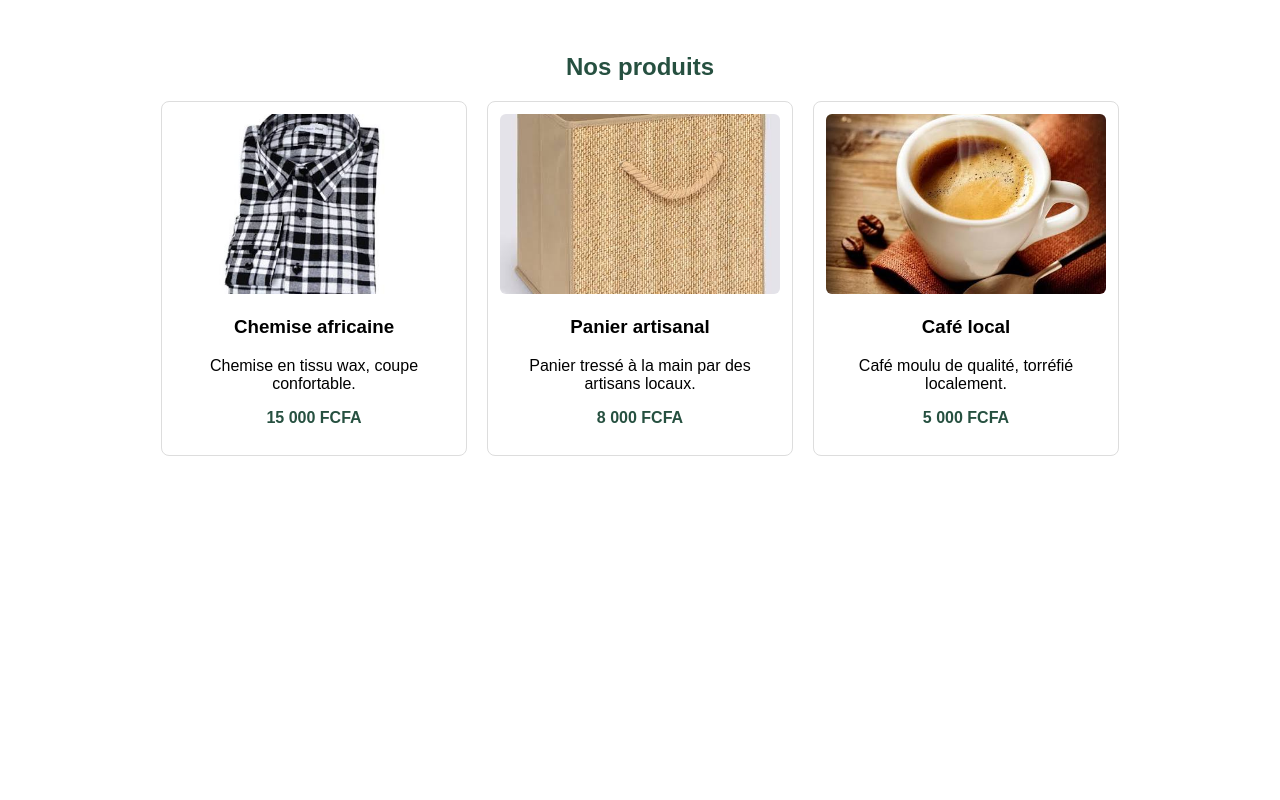
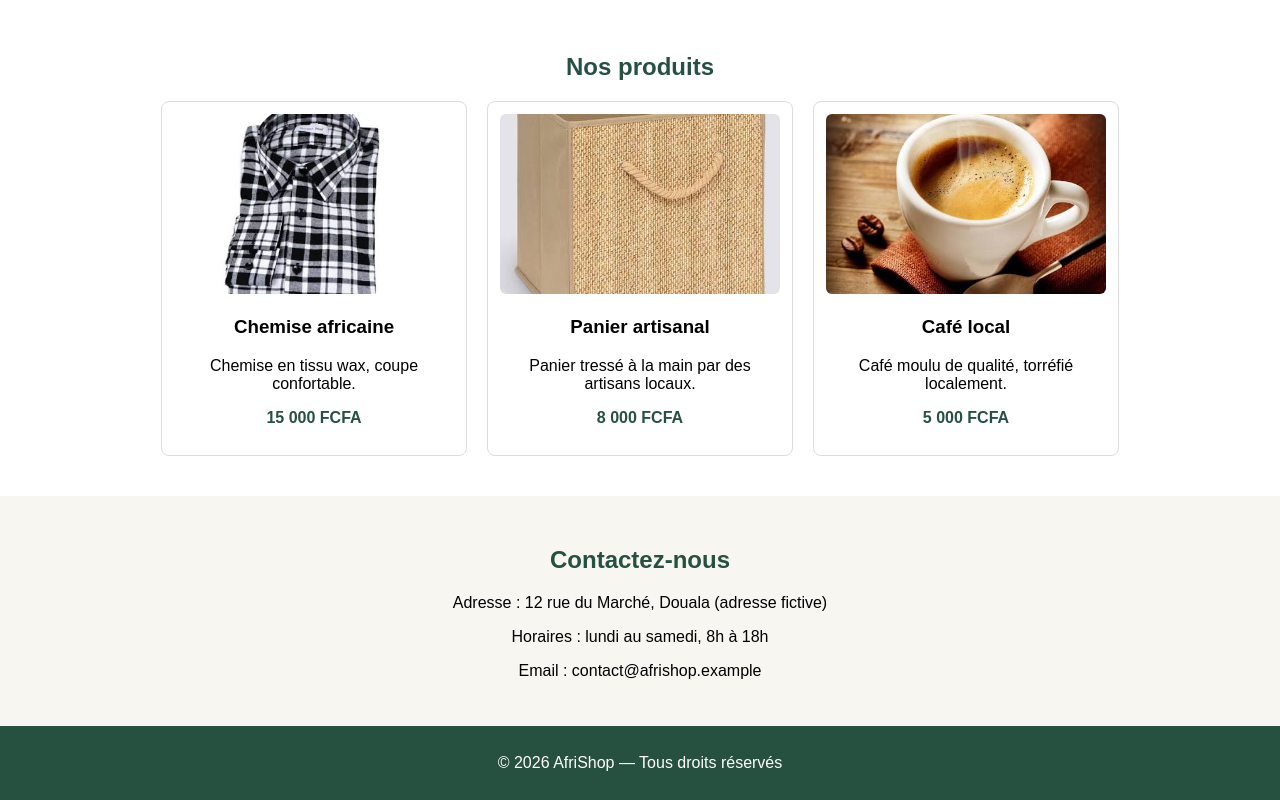
Before and after one commit to fresnelngimbous/AfriShop, a plain HTML site: page index.html in a window 1280 px wide. Shown: the part 332-1132 px from the top of the page. Before the commit the page ends 828 px from the top, so only its background shows below. Drawn offline with Linux system fonts and the light colour scheme.

Commit message:
feat: ajouter la section contact et le pied de page

```diff
--- a/index.html
+++ b/index.html
@@ -43,5 +43,14 @@
    </article>
   </div>
  </section>
+  <section id="contact">
+  <h2>Contactez-nous</h2>
+  <p>Adresse : 12 rue du Marché, Douala (adresse fictive)</p>
+  <p>Horaires : lundi au samedi, 8h à 18h</p>
+  <p>Email : contact@afrishop.example</p>
+ </section>
+ <footer>
+  <p>© 2026 AfriShop — Tous droits réservés</p>
+ </footer>
 </body>
 </html>
--- a/style.css
+++ b/style.css
@@ -13,3 +13,6 @@ nav a:hover { text-decoration: underline; }
 .carte { flex: 0 0 280px; border: 1px solid #ddd; border-radius: 8px; padding: 12px; background: white; }
 .carte img { width: 100%; height: 180px; object-fit: cover; border-radius: 6px; }
 .prix { font-weight: bold; color: #265040; }
+#contact { text-align: center; padding: 30px 20px; background: #f8f6f1; }
+#contact h2 { color: #265040; }
+footer { background: #265040; color: white; text-align: center; padding: 12px; }
```
